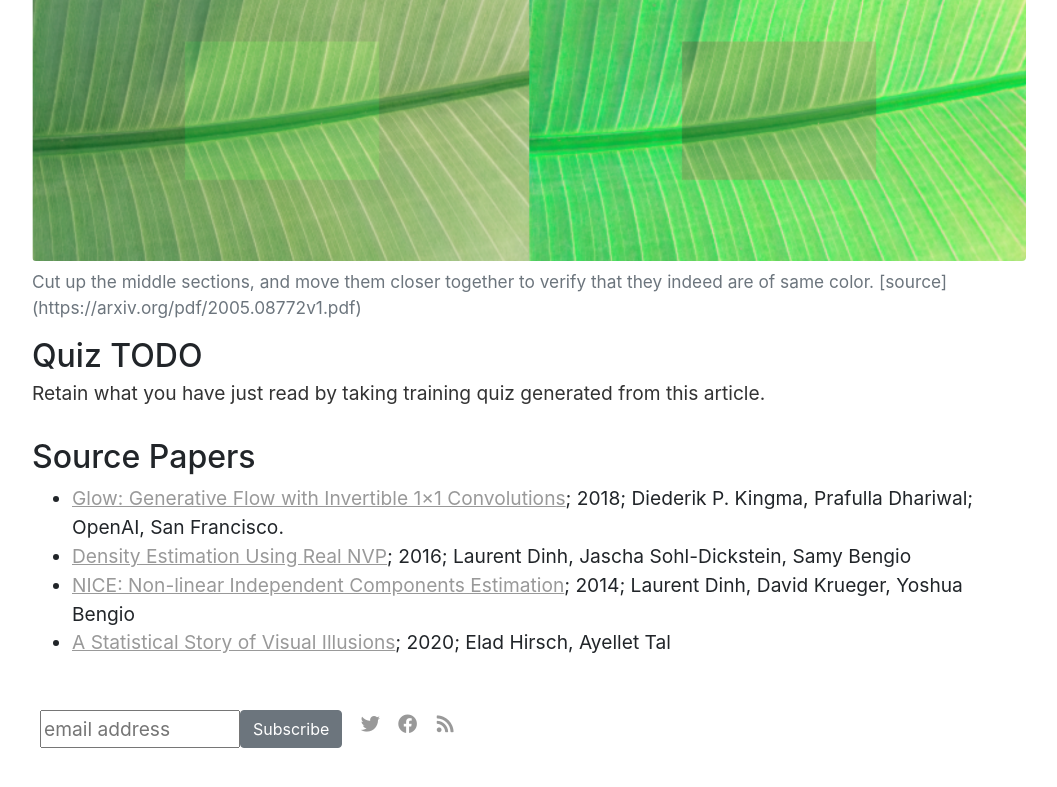
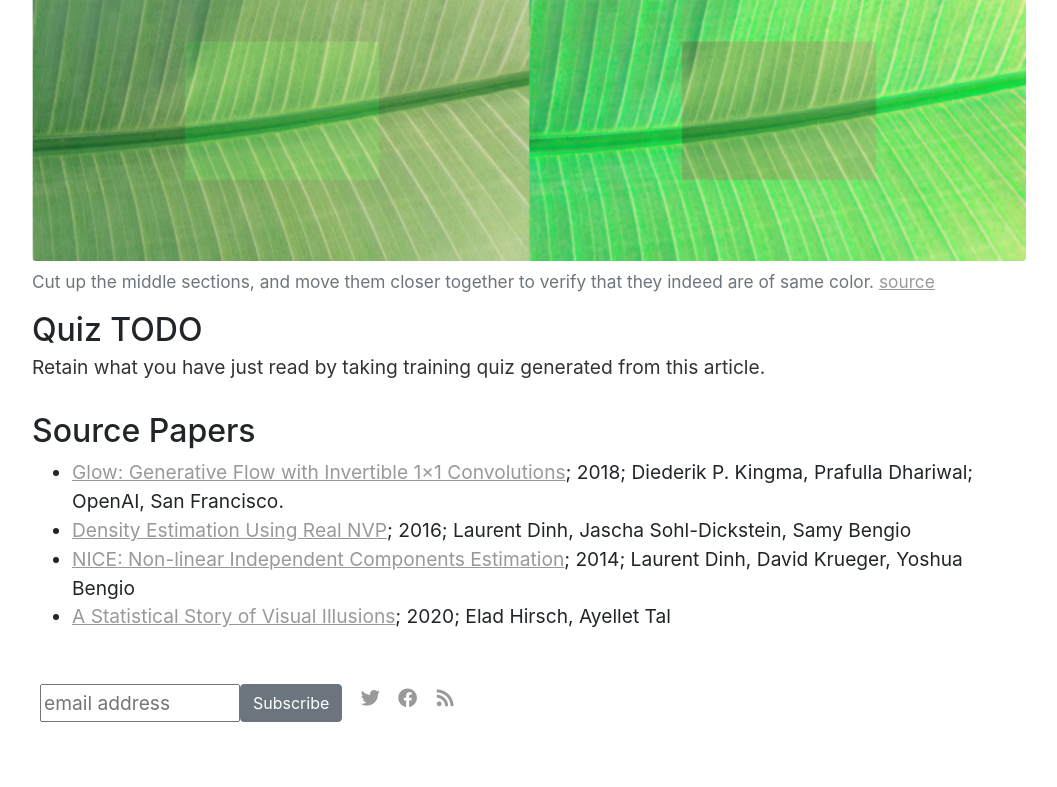
Before and after one commit to vackosar/vackosar.github.io, a Jekyll site: the page built from _posts/2020-06-19-glow-the-representations-must-flow.md, in a window 1280 px wide and 900 px high, scrolled down 3129 px. Shown: the top 787 px of the window, without its empty margins (111-1168 px from the left). Built offline with Jekyll 4.4.1, drawn with Linux system fonts in a browser that asks for light colours; nearby versions of some CDN libraries; library files that are not in the unit come from our copies; comment, search, counter and statistics services are not loaded; some of the changed lines change nothing that is shown.

Commit message:
flow-based model

```diff
--- a/_posts/2020-06-19-glow-the-representations-must-flow.md
+++ b/_posts/2020-06-19-glow-the-representations-must-flow.md
@@ -102,7 +102,7 @@ Download the image, cut up the middle sections, and move them closer together to
         class="figure-img img-fluid rounded"
         src="https://raw.githubusercontent.com/vackosar/vackosar.github.io/master/images/glow-illusion.png"
         alt='Visual illusion from paper "A Statistical Story of Visual Illusions".'/>
-    <figcaption class="figure-caption">Cut up the middle sections, and move them closer together to verify that they indeed are of same color. [source](https://arxiv.org/pdf/2005.08772v1.pdf)</figcaption>
+    <figcaption class="figure-caption">Cut up the middle sections, and move them closer together to verify that they indeed are of same color. <a href="https://arxiv.org/pdf/2005.08772v1.pdf)">source</a></figcaption>
 </figure>
 
 
```
